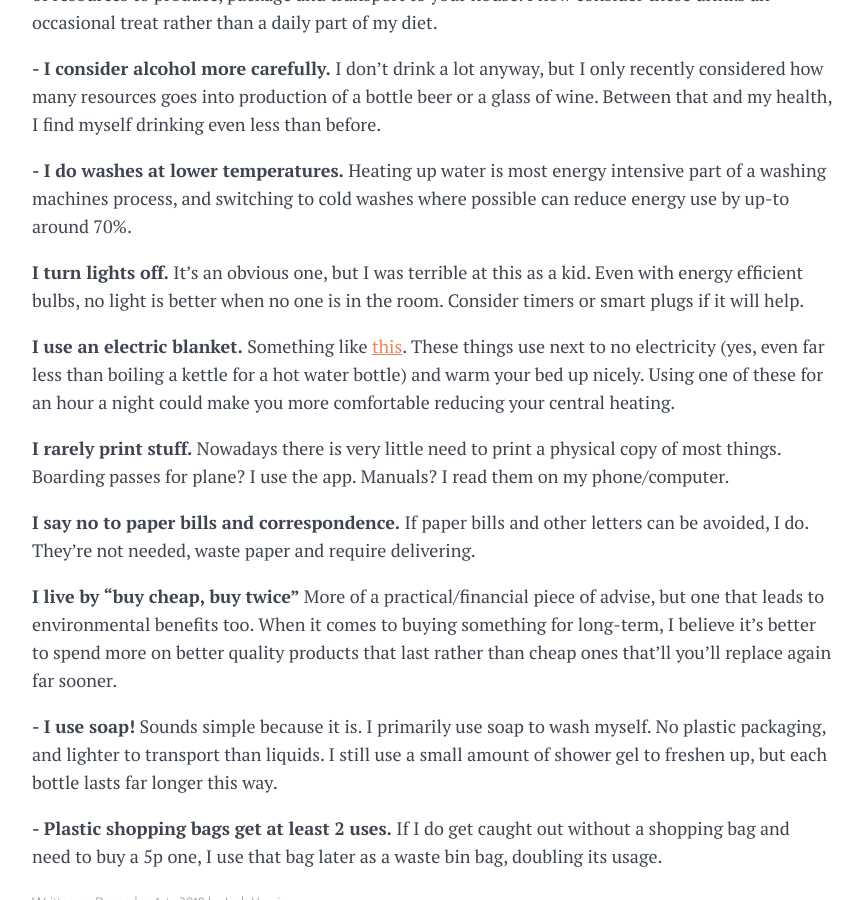
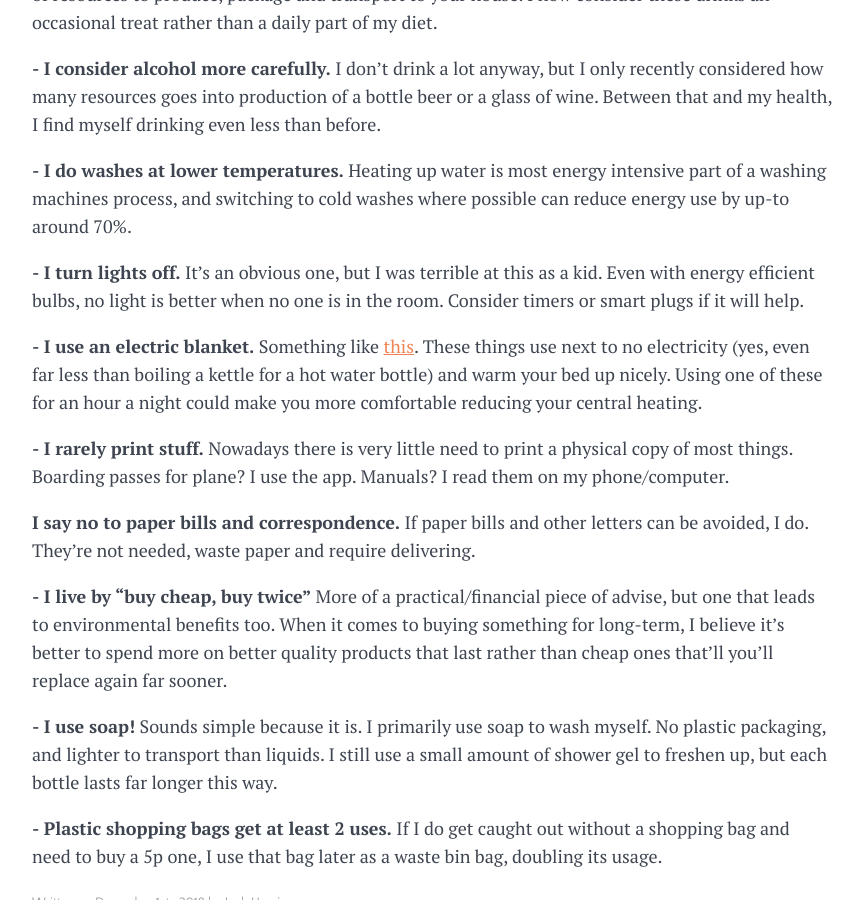
Before and after one commit to joshunwin/joshunwin.github.io, a Jekyll site: the page built from _posts/2018-12-01-going-green.md, in a window 1280 px wide and 900 px high, scrolled down 3775 px. Shown: the whole window, without its empty margins (208-1071 px from the left). Built offline with Jekyll 4.4.1, drawn with Linux system fonts in a browser that asks for light colours.

```diff
--- a/_posts/2018-12-01-going-green.md
+++ b/_posts/2018-12-01-going-green.md
@@ -21,13 +21,17 @@ The point of this is both a personal exercise of keeping track of things, but al
 
 That's a long intro.. Onto the list. This will be continuously updated as time goes by (remember Kaizen, continuous improvement!). Each point is also going to be as succinct as possible to make it a quick and easy list to read.
 
- **- Switched to a reusable coffee cup and water bottle.** A glass [KeepCup](http://www.keepcup.com) is my choice. I actively try to avoid plastic water bottles and disposable cups (within reason, again, it's about reduction not all or nothing).
+ **- Switched to a reusable coffee cup and water bottle.**
+ A glass [KeepCup](http://www.keepcup.com) is my choice. I actively try to avoid plastic water bottles and disposable cups (within reason, again, it's about reduction not all or nothing).
 
- **- Switched all lightbulbs to LED or low wattage alternatives.** This can even be fun and more convenient if you go with something like Phillips Hue (albeit an expensive option, regular LED bulbs are cheap).
+ **- Switched all lightbulbs to LED or low wattage alternatives.**
+ This can even be fun and more convenient if you go with something like Phillips Hue (albeit an expensive option, regular LED bulbs are cheap).
 
- **- Switched to Bamboo toothbrushes.** I'm still an advocate of a manual toothbrush, and there's no reason not to switch to bamboo. A pack of 4 bamboo brushes is about £10 on Amazon.
+ **- Switched to Bamboo toothbrushes.**
+ I'm still an advocate of a manual toothbrush, and there's no reason not to switch to bamboo. A pack of 4 bamboo brushes is about £10 on Amazon.
 
- **- I use Ecosia.** [Ecosia](https://www.ecosia.org/) is a fairly new search engine that uses 100% of ad revenue to plant trees (turn off your adblock for the Ecosia domain!). It's a decent alternative to Google for basic searches (it uses Bing). A separate post on how I've got my browser/phone setup for Ecosia and Google to come.
+ **- I use Ecosia.**
+ [Ecosia](https://www.ecosia.org/) is a fairly new search engine that uses 100% of ad revenue to plant trees (turn off your adblock for the Ecosia domain!). It's a decent alternative to Google for basic searches (it uses Bing). A separate post on how I've got my browser/phone setup for Ecosia and Google to come.
 
  **- Switched energy supplier to a renewables focused one.** I went with [Bulb Energy](bulb.co.uk/refer/joshu9503) (review in the works!) who promise 100% renewable electricity supply at a very competitive price. Disclaimer, above is my referral link (money off for us both!). There are other green suppliers are out there.
 
@@ -66,15 +70,15 @@ That's a long intro.. Onto the list. This will be continuously updated as time g
 
 **- I do washes at lower temperatures.** Heating up water is most energy intensive part of a washing machines process, and switching to cold washes where possible can reduce energy use by up-to around 70%.
 
-**I turn lights off.** It's an obvious one, but I was terrible at this as a kid. Even with energy efficient bulbs, no light is better when no one is in the room. Consider timers or smart plugs if it will help.
+**- I turn lights off.** It's an obvious one, but I was terrible at this as a kid. Even with energy efficient bulbs, no light is better when no one is in the room. Consider timers or smart plugs if it will help.
 
-**I use an electric blanket.** Something like [this](https://www.argos.co.uk/product/4500324). These things use next to no electricity (yes, even far less than boiling a kettle for a hot water bottle) and warm your bed up nicely. Using one of these for an hour a night could make you more comfortable reducing your central heating.
+**- I use an electric blanket.** Something like [this](https://www.argos.co.uk/product/4500324). These things use next to no electricity (yes, even far less than boiling a kettle for a hot water bottle) and warm your bed up nicely. Using one of these for an hour a night could make you more comfortable reducing your central heating.
 
-**I rarely print stuff.** Nowadays there is very little need to print a physical copy of most things. Boarding passes for plane? I use the app. Manuals? I read them on my phone/computer.
+**- I rarely print stuff.** Nowadays there is very little need to print a physical copy of most things. Boarding passes for plane? I use the app. Manuals? I read them on my phone/computer.
 
 **I say no to paper bills and correspondence.** If paper bills and other letters can be avoided, I do. They're not needed, waste paper and require delivering.
 
-**I live by "buy cheap, buy twice"** More of a practical/financial piece of advise, but one that leads to environmental benefits too. When it comes to buying something for long-term, I believe it's better to spend more on better quality products that last rather than cheap ones that'll you'll replace again far sooner.
+**- I live by "buy cheap, buy twice"** More of a practical/financial piece of advise, but one that leads to environmental benefits too. When it comes to buying something for long-term, I believe it's better to spend more on better quality products that last rather than cheap ones that'll you'll replace again far sooner.
 
 **- I use soap!** Sounds simple because it is. I primarily use soap to wash myself. No plastic packaging, and lighter to transport than liquids. I still use a small amount of shower gel to freshen up, but each bottle lasts far longer this way.
 
```
